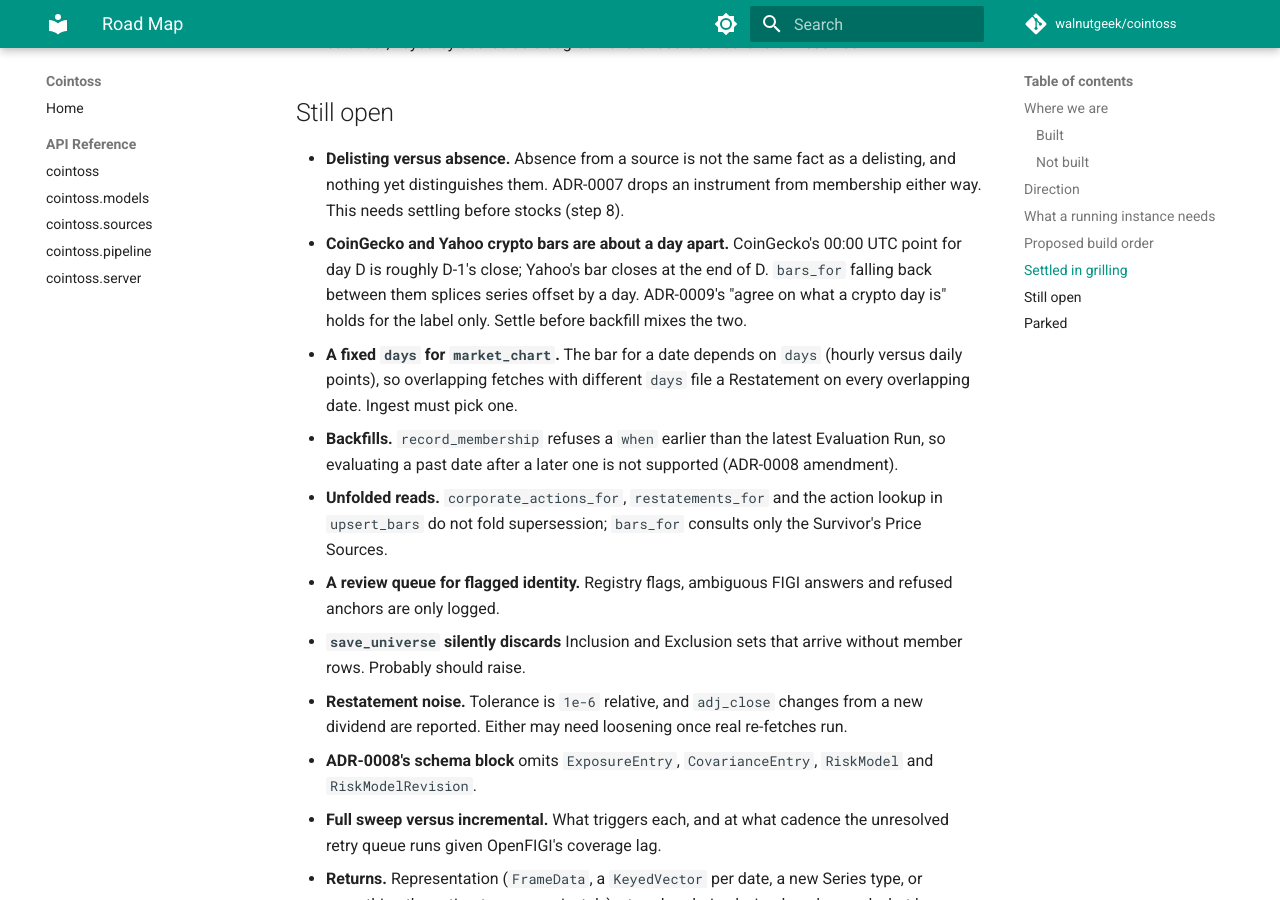
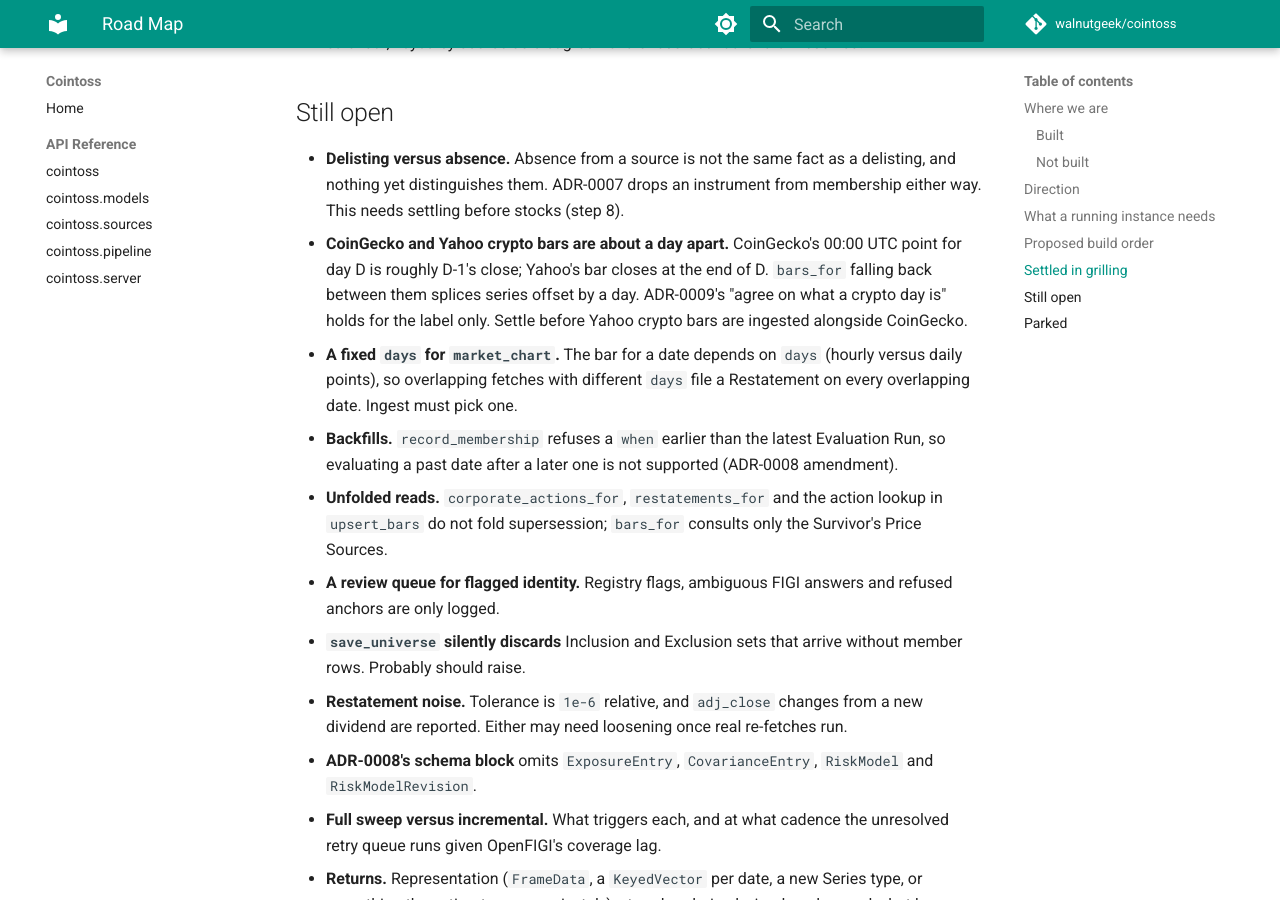
Before and after one commit to walnutgeek/cointoss, an MkDocs documentation site: the page built from docs/road-map.md, in a window 1280 px wide and 900 px high, scrolled down 3873 px. Built offline with MkDocs 1.6.1 and Material for MkDocs 9.7.7, drawn with Linux system fonts in a browser that asks for light colours; comment, search, counter and statistics services are not loaded.

Commit message:
docs(road-map): fix note on the CoinGecko/Yahoo day offset
Co-Authored-By: Claude Opus 5.5 <noreply@anthropic.com>

```diff
--- a/docs/road-map.md
+++ b/docs/road-map.md
@@ -135,7 +135,7 @@ the ADRs; what follows is only the index, so nothing here is re-litigated from m
 - **CoinGecko and Yahoo crypto bars are about a day apart.** CoinGecko's 00:00 UTC point for day
   D is roughly D-1's close; Yahoo's bar closes at the end of D. `bars_for` falling back between
   them splices series offset by a day. ADR-0009's "agree on what a crypto day is" holds for the
-  label only. Settle before backfill mixes the two.
+  label only. Settle before Yahoo crypto bars are ingested alongside CoinGecko.
 - **A fixed `days` for `market_chart`.** The bar for a date depends on `days` (hourly versus
   daily points), so overlapping fetches with different `days` file a Restatement on every
   overlapping date. Ingest must pick one.
```
